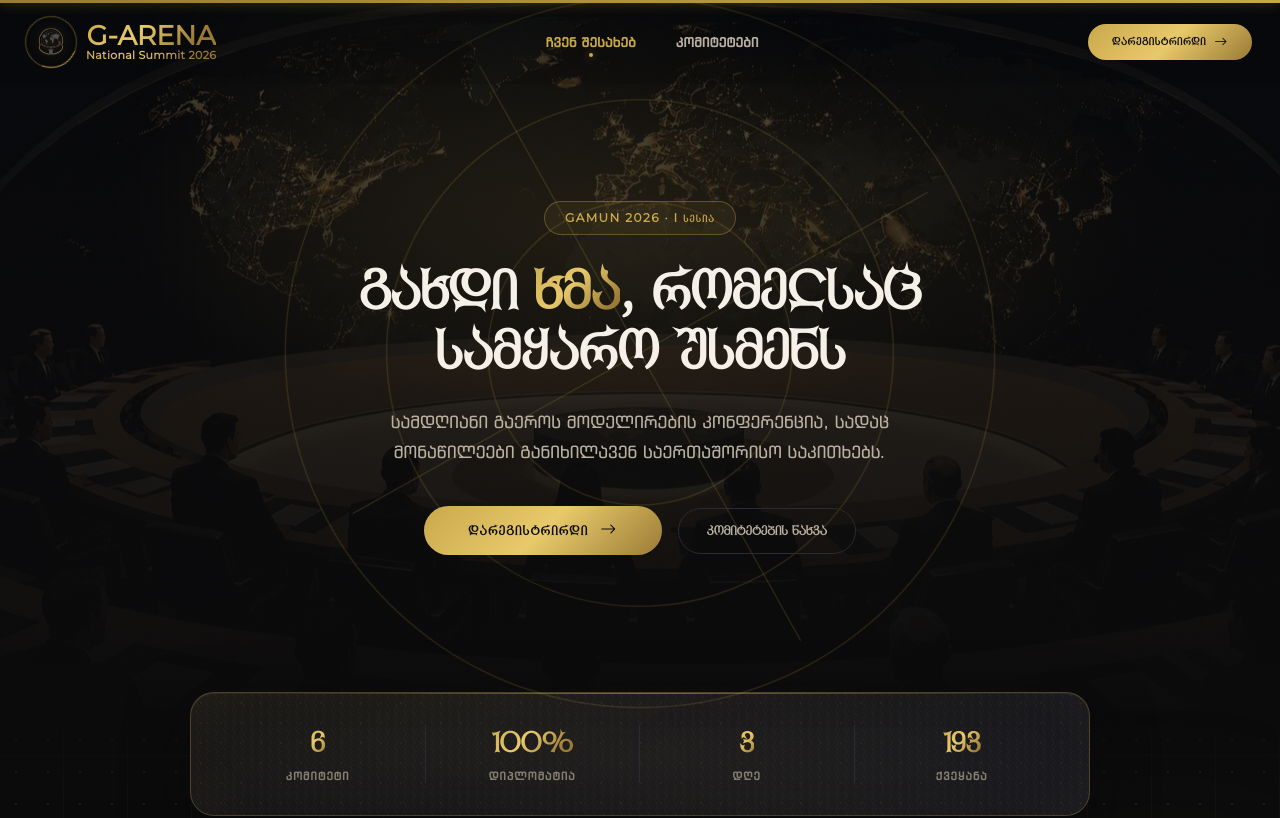
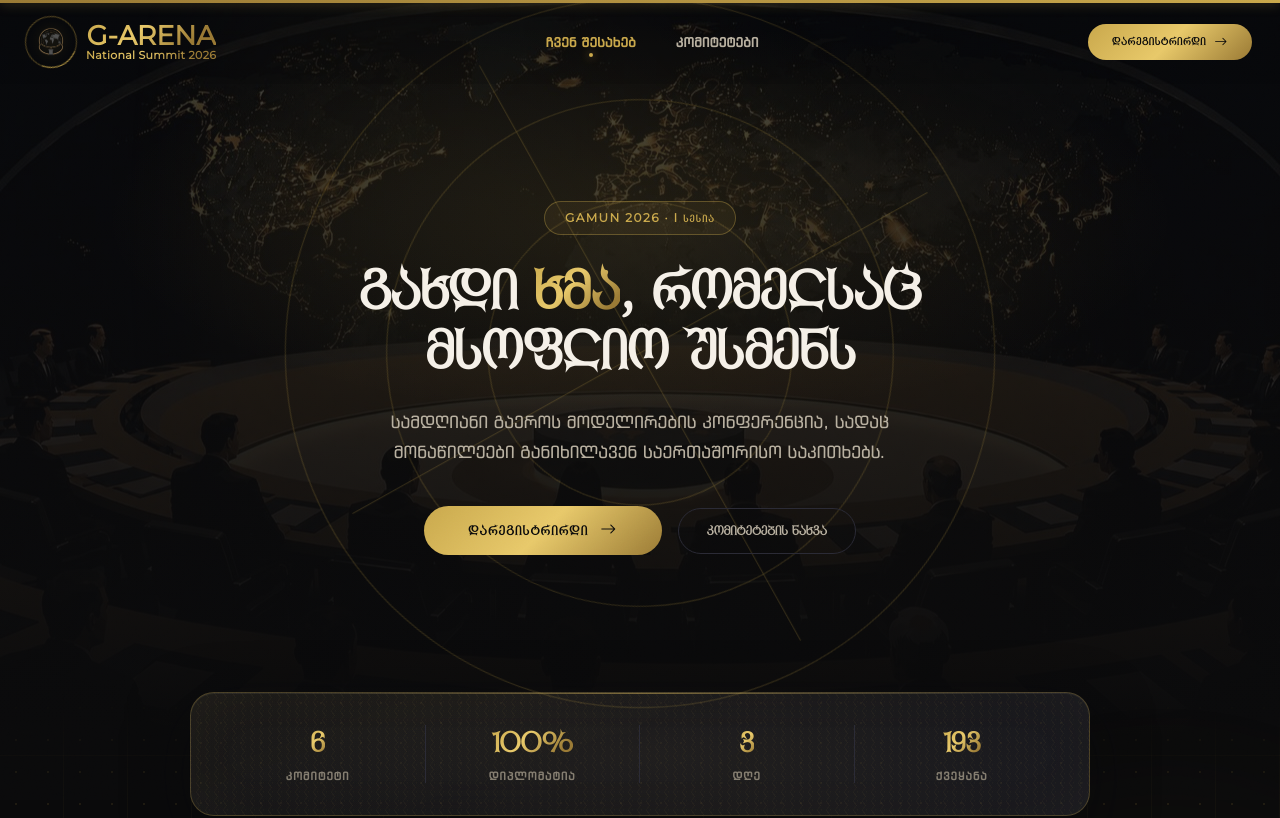
Before and after one commit to GuramiGorgadze/global-arena, a React (Vite) app in the folder frontend/: page / in a window 1280 px wide. Shown: the top 818 px of the page. Built offline with nearby package versions, Linux system fonts and the light colour scheme; what @plausible-analytics/tracker would draw is missing.

Commit message:
changed a single word

```diff
--- a/frontend/src/routes/Home.jsx
+++ b/frontend/src/routes/Home.jsx
@@ -601,7 +601,7 @@ function Hero() {
           <em className="hero__titleShine">
             <ScrambleText text="ხმა" />
           </em>
-          , რომელსაც სამყარო უსმენს
+          , რომელსაც მსოფლიო უსმენს
         </motion.h1>
         <motion.p
           className="hero__subtitle"
```
